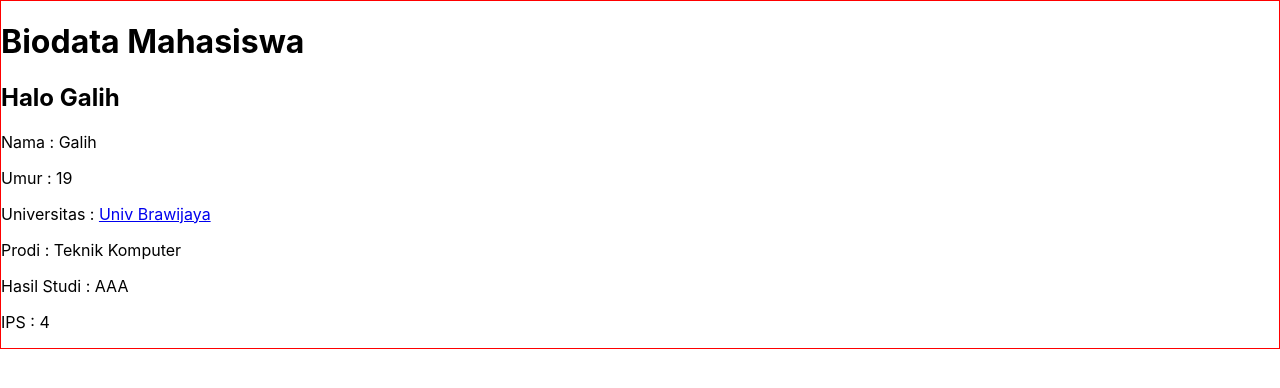
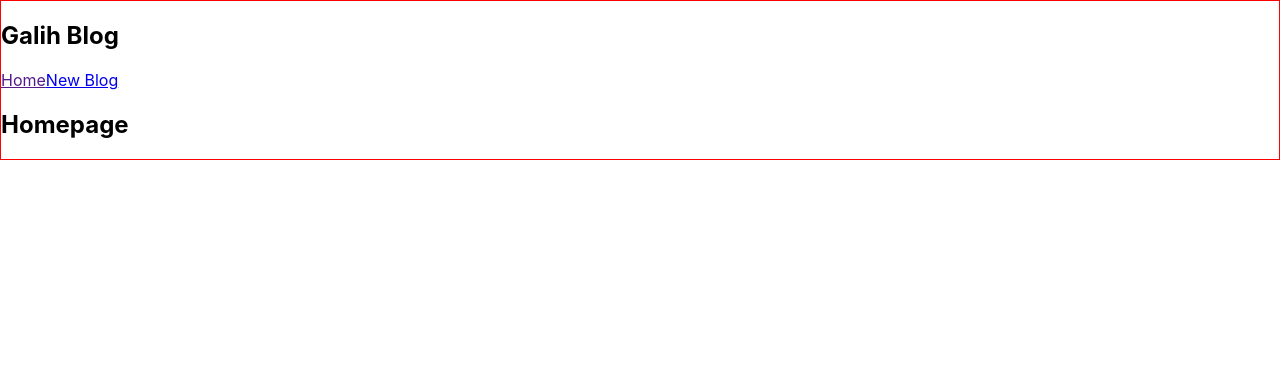
Before and after one commit to galihpermana29/learn-reactjs, a JavaScript app: page / in a window 1280 px wide. Shown: the top 388 px of the page. Built offline with nearby package versions, Linux system fonts and the light colour scheme; the HTML template or start-up script is replaced by a standard one.

Commit message:
Multiple Components

```diff
--- a/src/App.js
+++ b/src/App.js
@@ -1,4 +1,6 @@
 import './App.css';
+import Navbar from './Navbar';
+import Home from './Home';
 
 function App() {
    // jadi pada react, kita buat nya itu komponen, yang mana misal navbar, kita buat jadi sebuah komponen, nah komponen itu kita buat dalam function, contohnya kaya komponen App ini. yang mana didalam function itu, kita bisa menuliskan apapun sintak js sperti biasanya, dan me return sebuah JSX atau html template yang berupa js.
@@ -16,15 +18,21 @@ function App() {
 
 	return (
 		<div className="App">
+         <Navbar />
 			<div className="content">
-				<h1>Biodata Mahasiswa</h1>
+            <Home />
+
+
+
+
+				{/* <h1>Biodata Mahasiswa</h1>
             <h2>{greetings}</h2>
             <p>Nama : {user}</p>
             <p>Umur : {age}</p>
             <p>Universitas : <a href={univLink} target="_blank">Univ Brawijaya</a></p>
             <p>Prodi : {prodi}</p>
             <p>Hasil Studi : {khs}</p>
-            <p>IPS : {ips}</p>
+            <p>IPS : {ips}</p> */}
 			</div>
 		</div>
 	);
--- /dev/null
+++ b/src/Home.js
@@ -0,0 +1,9 @@
+const Home = () => {
+   return (
+      <div className="home">
+         <h2>Homepage</h2>
+      </div>
+   );
+}
+
+export default Home;
--- /dev/null
+++ b/src/Navbar.js
@@ -0,0 +1,14 @@
+const Navbar = () => {
+   return(
+      <nav className="navbar">
+         <h1>Galih Blog</h1>
+         <div className="links">
+            <a href="">Home</a>
+            <a href="/create">New Blog</a>
+         </div>
+      </nav>
+   )
+}
+
+
+export default Navbar;
```
Also changed, not shown: 1 other file (tests, documents, lock files or other folders).
